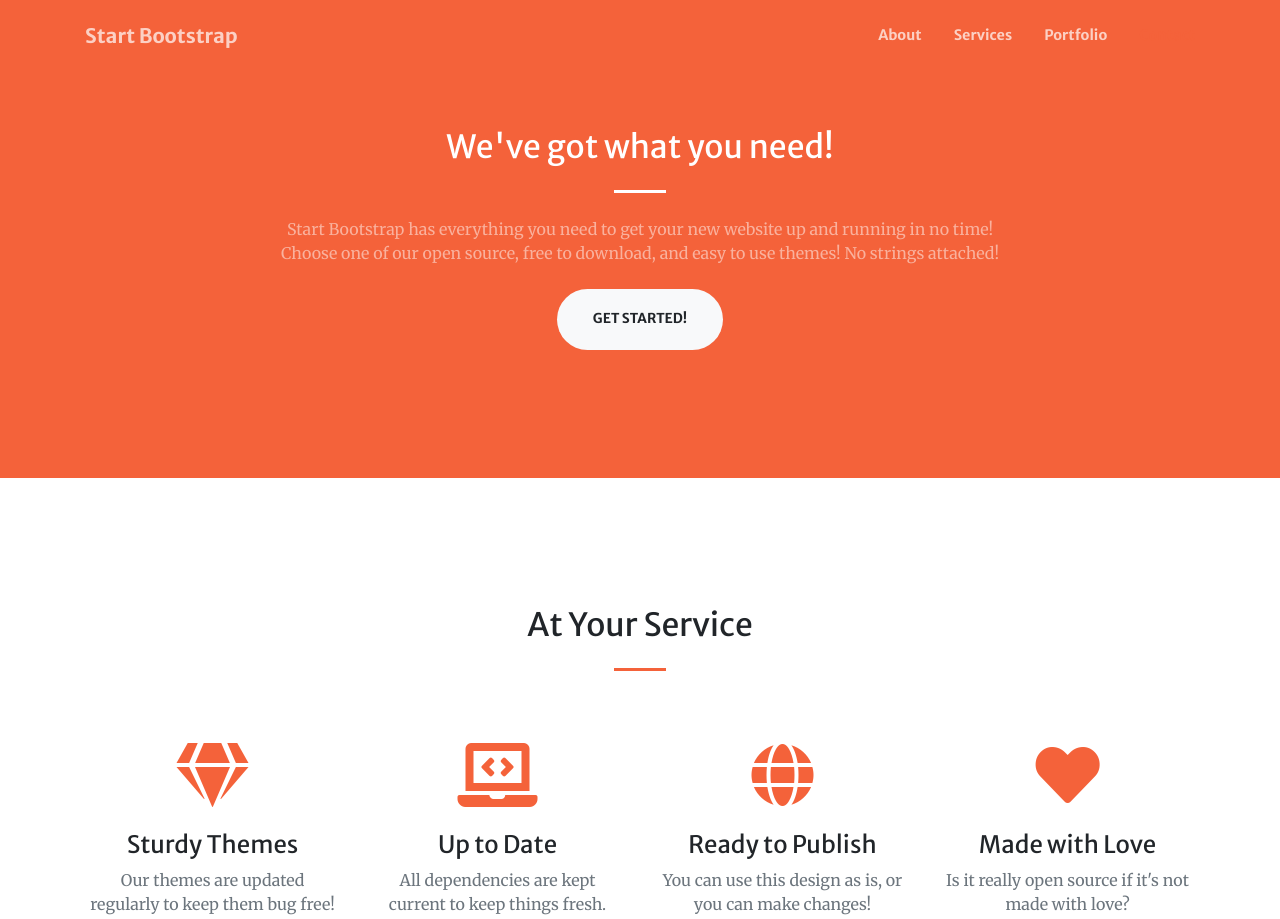
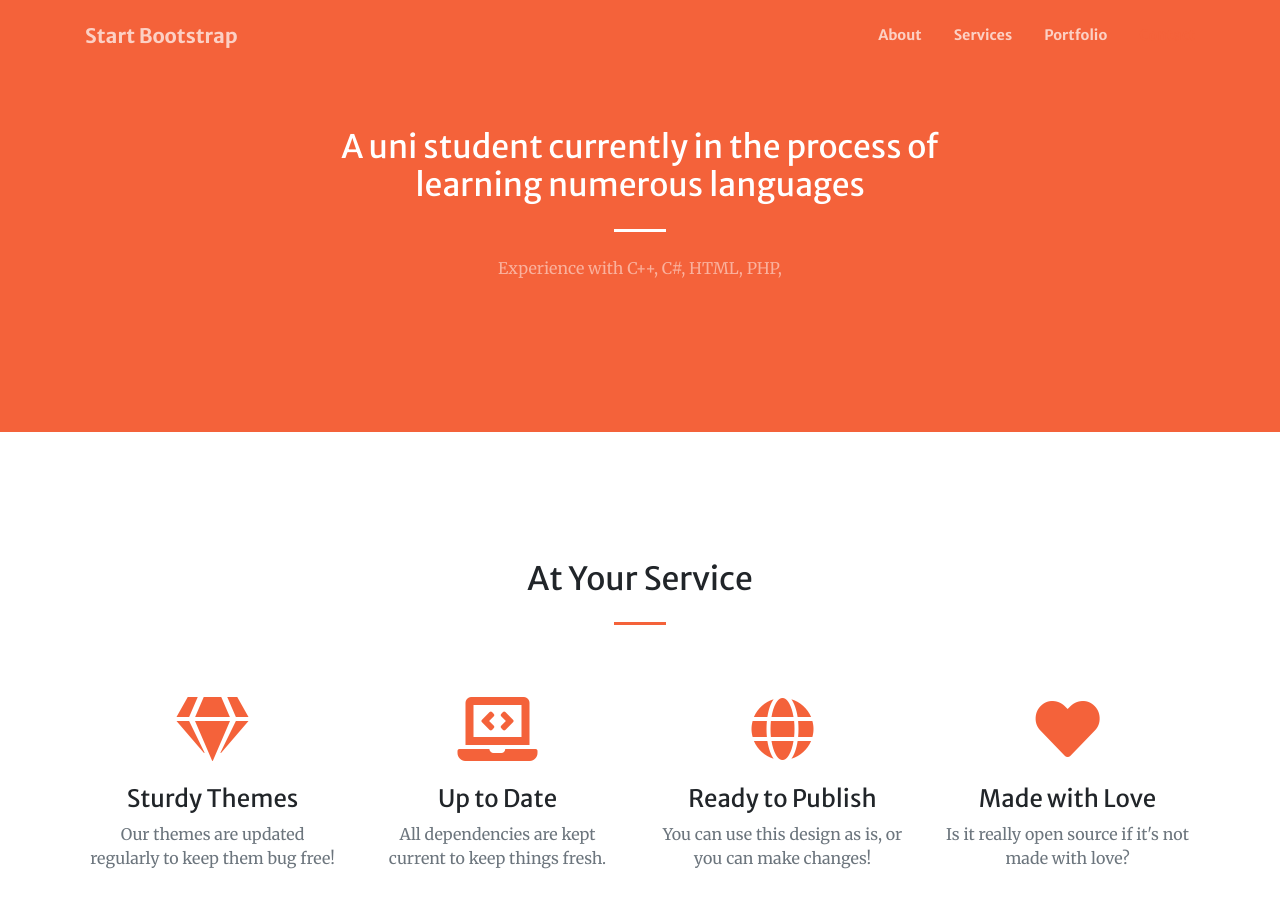
Before and after one commit to Avianary/Avianary.github.io, a website with bundled scripts: page index.html in a window 1280 px wide. Shown: the top 919 px of the page. Built offline with nearby package versions, Linux system fonts and the light colour scheme.

Commit message:
Update index.html

```diff
--- a/index.html
+++ b/index.html
@@ -59,10 +59,9 @@
     <div class="container">
       <div class="row justify-content-center">
         <div class="col-lg-8 text-center">
-          <h2 class="text-white mt-0">We've got what you need!</h2>
+          <h2 class="text-white mt-0">A uni student currently in the process of learning numerous languages</h2>
           <hr class="divider light my-4">
-          <p class="text-white-50 mb-4">Start Bootstrap has everything you need to get your new website up and running in no time! Choose one of our open source, free to download, and easy to use themes! No strings attached!</p>
-          <a class="btn btn-light btn-xl js-scroll-trigger" href="#services">Get Started!</a>
+          <p class="text-white-50 mb-4">Experience with C++, C#, HTML, PHP,</p>
         </div>
       </div>
     </div>
```
